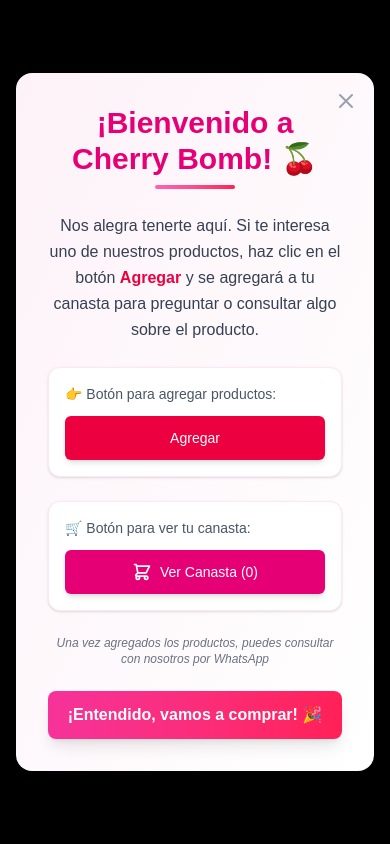
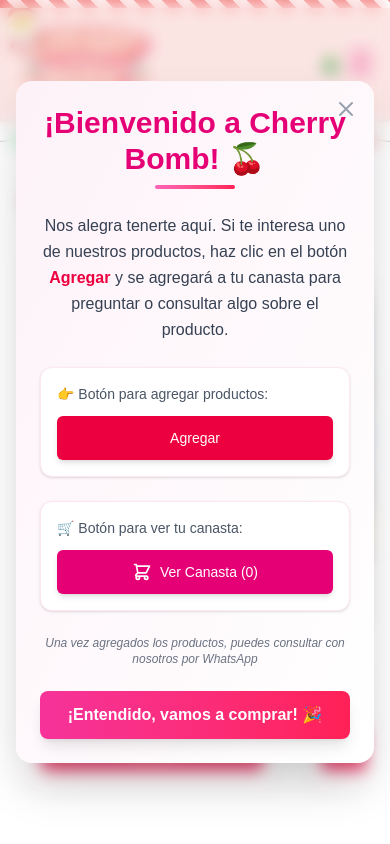
Before and after one commit to DiegoAndresAvalos/cherry-bomb, a Next.js app: page / in a window 390 px wide. Shown: the top 844 px of the page. Built offline with nearby package versions, Linux system fonts and the light colour scheme.

Commit message:
Mejorar diseño del modal: fondo transparente con blur y responsive

```diff
--- a/src/components/WelcomeModal.jsx
+++ b/src/components/WelcomeModal.jsx
@@ -20,8 +20,8 @@ export default function WelcomeModal() {
   if (!isOpen) return null;
 
   return (
-    <div className="fixed inset-0 bg-black bg-opacity-60 flex items-center justify-center z-50 p-4">
-      <div className="bg-gradient-to-br from-pink-50 to-white rounded-2xl shadow-2xl max-w-lg w-full p-8 relative animate-fadeIn">
+    <div className="fixed inset-0 bg-white/30 backdrop-blur-sm flex items-center justify-center z-50 p-4 sm:p-6">
+      <div className="bg-gradient-to-br from-pink-50 to-white rounded-2xl shadow-2xl max-w-lg w-full p-6 sm:p-8 relative animate-fadeIn max-h-[90vh] overflow-y-auto">
         {/* Botón cerrar */}
         <button
           onClick={handleClose}
```
